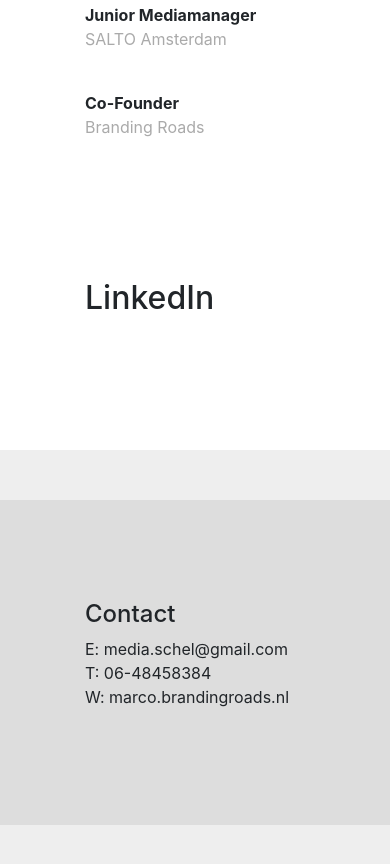
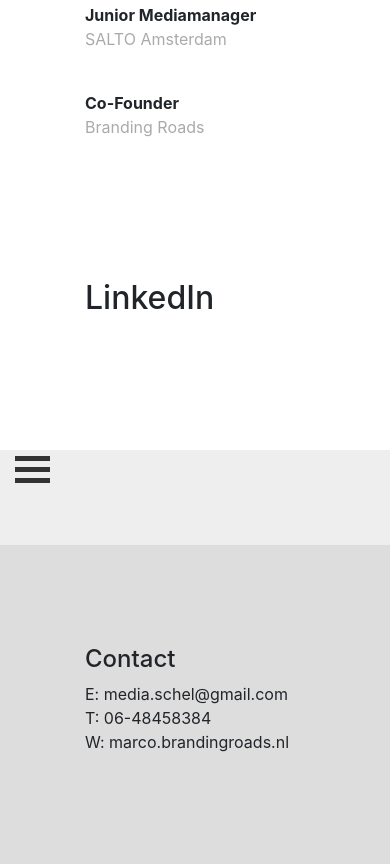
Before and after one commit to marcoschel/Marco-Media, a plain HTML site: page index.html in a window 390 px wide. Shown: the part 953-1817 px from the top of the page. Before the commit the page ends 1778 px from the top, so only its background shows below. Drawn offline with nearby package versions, Linux system fonts and the light colour scheme.

Commit message:
poging animatedhamburger js

```diff
--- a/index.html
+++ b/index.html
@@ -61,6 +61,13 @@
 
   </body>
   <footer>
+
+    <div class="container" onclick="myFunction(x)">
+      <div class="bar1"></div>
+      <div class="bar2"></div>
+      <div class="bar3"></div>
+    </div>
+
     <div class="container-fluid main-container">
       <div class="row">
         <div class="col-md-12">
--- a/js/scripts.js
+++ b/js/scripts.js
@@ -1,4 +1,11 @@
-/* influenced by IVAN LAZAREVIC'S jQuery snow http://workshop.rs/projects/jqsnow/ */
+/* Menu animatie! */
+
+function myFunction(x) {
+    x.classList.toggle("change");
+}
+
+
+/* LET IT SNOW IN THE HEADER! */
 
 function $snow() {
   var snow = $('<div id="snow"/>').css({
--- a/marcoschel.css
+++ b/marcoschel.css
@@ -121,6 +121,38 @@ footer .main-container {
   background-color: #ddd;
 }
 
+/* Animated footer optie "x" */
+
+.container {
+    display: inline-block;
+    cursor: pointer;
+}
+
+.bar1, .bar2, .bar3 {
+    width: 35px;
+    height: 5px;
+    background-color: #333;
+    margin: 6px 0;
+    transition: 0.4s;
+}
+
+/* Rotate first bar */
+.change .bar1 {
+    -webkit-transform: rotate(-45deg) translate(-9px, 6px) ;
+    transform: rotate(-45deg) translate(-9px, 6px) ;
+}
+
+/* Fade out the second bar */
+.change .bar2 {
+    opacity: 0;
+}
+
+/* Rotate last bar */
+.change .bar3 {
+    -webkit-transform: rotate(45deg) translate(-8px, -8px) ;
+    transform: rotate(45deg) translate(-8px, -8px) ;
+}
+
 /*MEDIA QUERY*/
 @media only screen and (max-width : 640px) {
 
```
